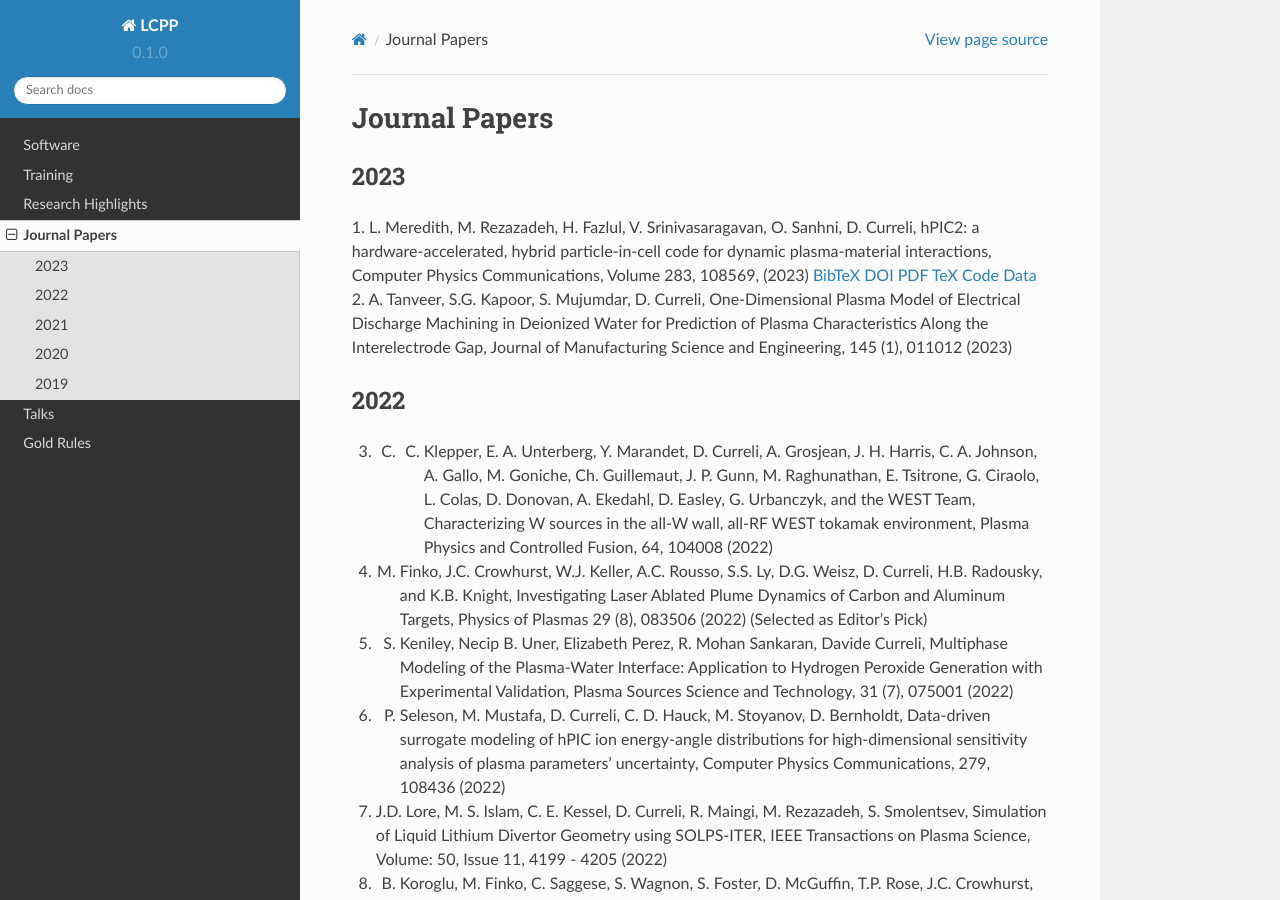
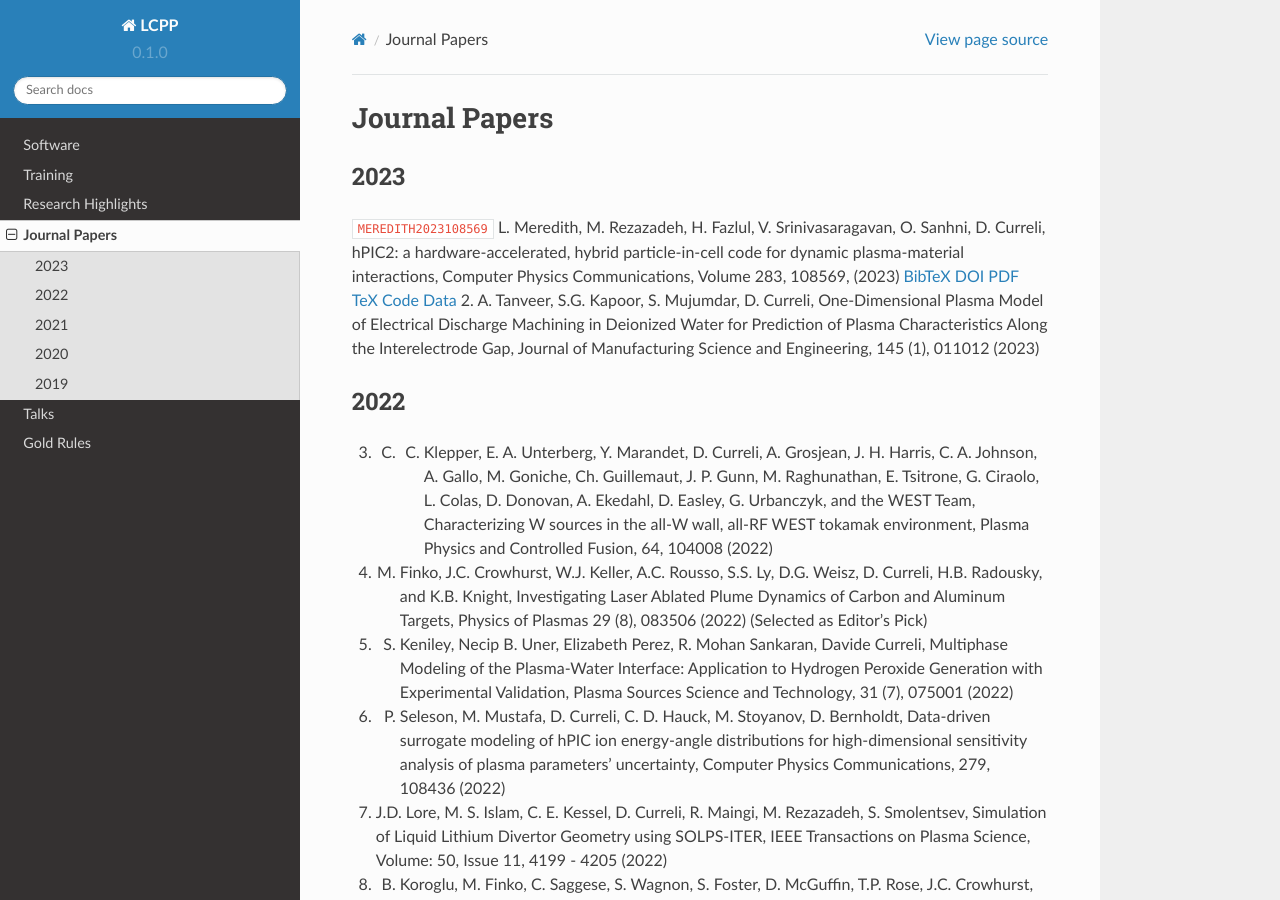
Before and after one commit to dcurreli/lcpp, a Sphinx documentation site: the page built from docs/source/papers.rst, in a window 1280 px wide and 900 px high. Built offline with Sphinx 7.4.7 and the Read the Docs theme 2.0.0, drawn with Linux system fonts in a browser that asks for light colours; cross-references to code outside the pages are shown as plain code.

Commit message:
Add bib entry

```diff
--- a/docs/source/papers.rst
+++ b/docs/source/papers.rst
@@ -4,7 +4,7 @@ Journal Papers
 2023
 ----
 
-1. L. Meredith, M. Rezazadeh, H. Fazlul, V. Srinivasaragavan, O. Sanhni, D. Curreli, hPIC2: a hardware-accelerated, hybrid particle-in-cell code for dynamic plasma-material interactions, Computer Physics Communications, Volume 283, 108569, (2023)
+:cite:t:`MEREDITH2023108569` L. Meredith, M. Rezazadeh, H. Fazlul, V. Srinivasaragavan, O. Sanhni, D. Curreli, hPIC2: a hardware-accelerated, hybrid particle-in-cell code for dynamic plasma-material interactions, Computer Physics Communications, Volume 283, 108569, (2023)
 `BibTeX <https://doi.org/10.1016/j.cpc.2022.108569>`_
 `DOI <https://doi.org/10.1016/j.cpc.2022.108569>`_
 `PDF <https://doi.org/10.1016/j.cpc.2022.108569>`_
@@ -54,3 +54,5 @@ Journal Papers
 
 27. R. Rizkallah, S. Marcinko, D. Curreli, M.S. Parsons, N. Bartlett, R. Gluck, A. Shone, D. Andruczyk, Mapping of the HIDRA stellarator magnetic flux surfaces, Physics of Plasmas, Vol. 16 Is. 9, 092503 (2019)
 28. M. Elias, D. Curreli, J. Myra, T. Jenkins, J. Wrigth, Numerical Model of the Radio-Frequency Magnetic Presheath Including Wall Impurities, Physics of Plasmas, Vol. 26, 092508 (2019)
+
+.. bibliography::
```
